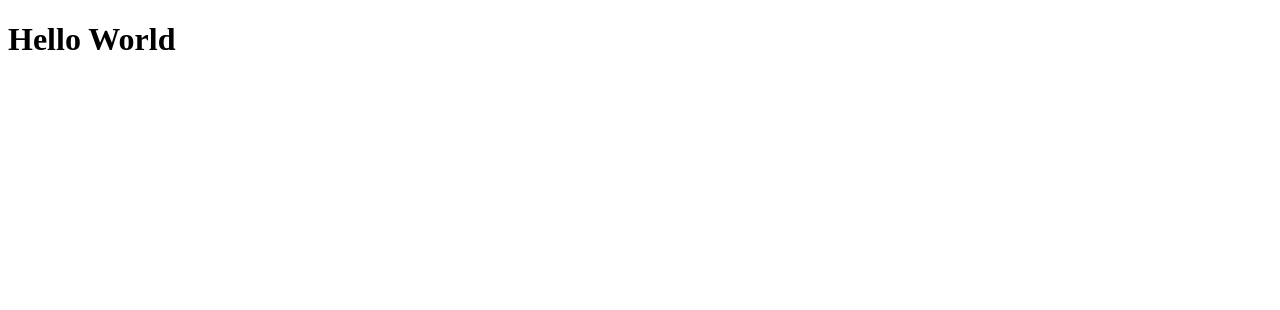
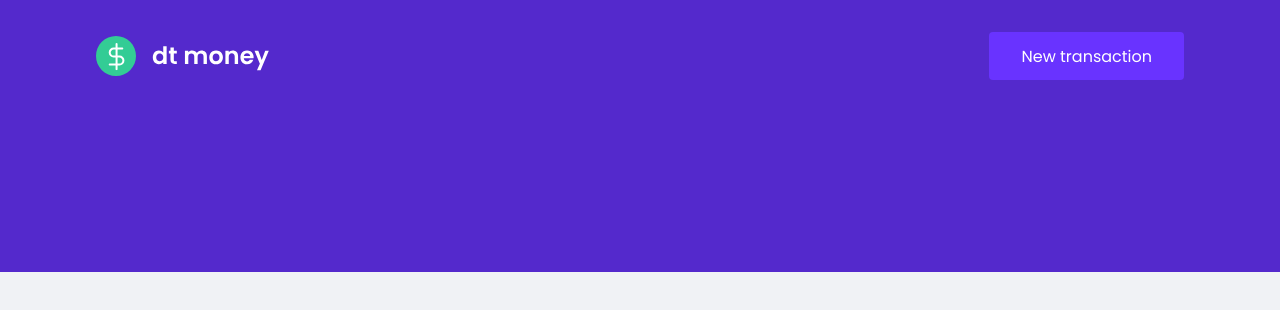
Before and after one commit to gustavo-pessoa/cashflow, a React (Create React App) app: page / in a window 1280 px wide. Shown: the top 310 px of the page. Built offline with nearby package versions, Linux system fonts and the light colour scheme.

Commit message:
202103162319

```diff
--- a/package.json
+++ b/package.json
@@ -6,6 +6,7 @@
     "react": "^17.0.1",
     "react-dom": "^17.0.1",
     "react-scripts": "4.0.3",
+    "styled-components": "^5.2.1",
     "web-vitals": "^1.0.1"
   },
   "devDependencies": {
@@ -16,6 +17,7 @@
     "@types/node": "^12.0.0",
     "@types/react": "^17.0.0",
     "@types/react-dom": "^17.0.0",
+    "@types/styled-components": "^5.1.9",
     "typescript": "^4.1.2"
   },
   "scripts": {
--- a/public/index.html
+++ b/public/index.html
@@ -1,10 +1,16 @@
 <!DOCTYPE html>
 <html lang="en">
   <head>
+    <link rel="preconnect" href="https://fonts.gstatic.com">
+
     <meta charset="utf-8" />
     <meta name="viewport" content="width=device-width, initial-scale=1" />
 
+    <link rel="shortcut icon" href="favicon.png" type="image/png">
+
     <title>Cashflow</title>
+
+    <link href="https://fonts.googleapis.com/css2?family=Poppins:wght@400;600&display=swap" rel="stylesheet">
   </head>
   <body>
     <noscript>You need to enable JavaScript to run this app.</noscript>
--- a/src/App.tsx
+++ b/src/App.tsx
@@ -1,7 +1,11 @@
+import { Header } from "./components/Header";
+import { GlobalStyle } from "./styles/global";
+
 export function App() {
   return (
-    <div className="App">
-     <h1>Hello World</h1>
-    </div>
+    <>
+     <Header />
+     <GlobalStyle />
+    </>
   );
 }
--- /dev/null
+++ b/src/components/Header/index.tsx
@@ -0,0 +1,15 @@
+import logoImg from '../../assets/logo.svg'
+import { Container, Content } from './styles';
+
+export function Header() {
+    return (
+        <Container>
+            <Content>
+                <img src={logoImg} alt="Cashflow" />
+                <button type="button">
+                    New transaction
+                </button>
+                </Content>
+        </Container>
+    );
+}
--- /dev/null
+++ b/src/components/Header/styles.ts
@@ -0,0 +1,31 @@
+import styled from 'styled-components';
+
+export const Container = styled.header`
+   background: var(--blue);
+
+`;
+
+export const Content = styled.div`
+   max-width: 1120px;
+   margin: 0 auto;
+
+   padding: 2rem 1rem 12rem;
+   display: flex;
+   align-items: center;
+   justify-content: space-between;
+
+    button {
+        font-size: 1rem;
+        color: #fff;
+        background: var(--blue-light);
+        border: 0;
+        padding: 0 2rem;
+        border-radius: 0.25rem;
+        height: 3rem;
+
+        transition: filter 0.2s;
+        &:hover {
+            filter: brightness(0.9);
+        }
+    }
+`;
--- /dev/null
+++ b/src/styles/global.ts
@@ -0,0 +1,55 @@
+import { createGlobalStyle } from 'styled-components'
+
+export const GlobalStyle = createGlobalStyle`
+    :root {
+        --red: #E52E4D;
+        --blue: #5429CC;
+
+        --blue-light: #6933FF;
+
+        --text-title: #363F5F;
+        --text-body: #969CB3;
+
+        --background: #F0F2F5;
+        --shape: #FFFFFF;
+    }
+
+    * {
+      margin: 0;
+      padding: 0;
+      box-sizing: border-box;
+    }
+
+    html {
+        @media (max-width: 1080px) {
+            font-size: 93.75%;
+        }
+
+        @media (max-width: 720px) {
+            font-size: 87.5%;
+        }
+    }
+
+    body {
+        background: var(--background);
+        -webkit-font-smoothing: antialiased;
+    }
+
+    body, input, text-area, button {
+        font-family: 'Poppins', sans-serif;
+        font-weight: 400;
+    }
+
+    h1, h2, h3, h4, h5, h6, strong {
+        font-weight: 600;
+    }
+
+    button {
+        cursor: pointer;
+    }
+
+    [disabled] {
+        opacity: 0.6;
+        cursor: not-allowed;
+    }
+`
```
Also changed, not shown: 1 other file (tests, documents, lock files or other folders).
